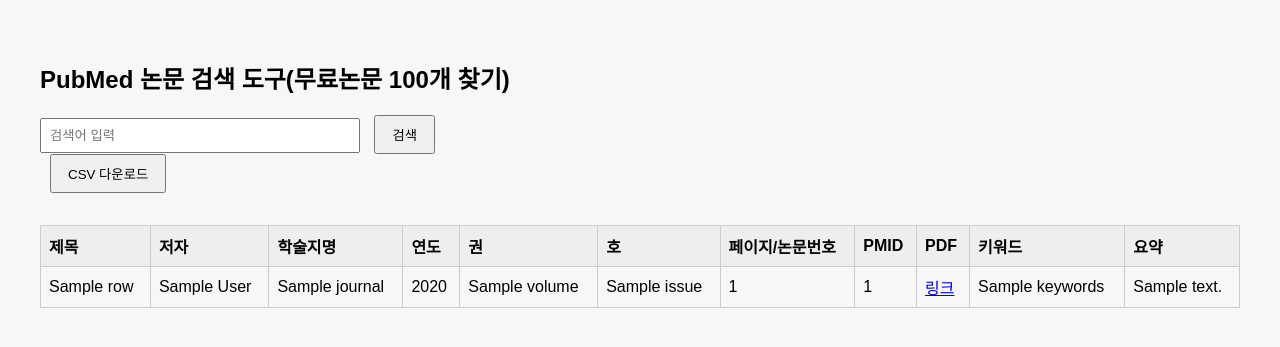
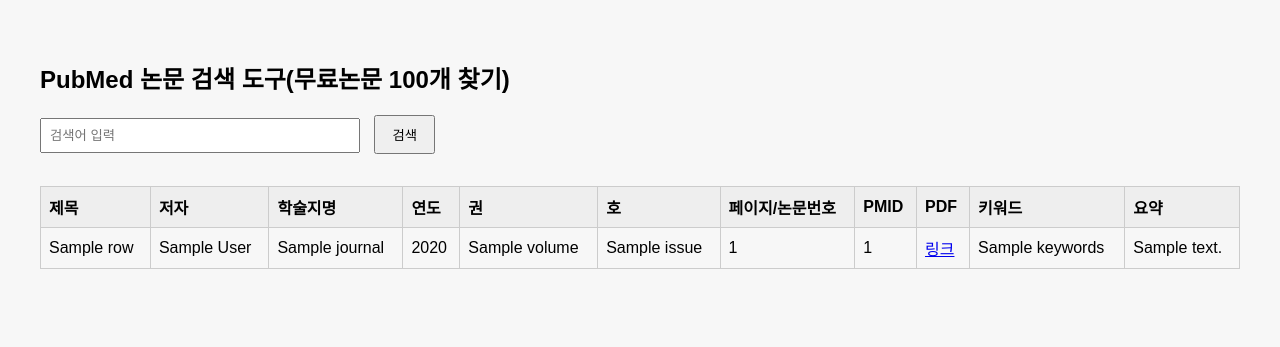
Before and after one commit to hantopic/pubmed-search1, a Flask app: template templates/index.html in a window 1280 px wide. Shown: the top 347 px of the page. Run offline with Flask 3, Linux system fonts and the light colour scheme; the template is opened without the code that fills it: most values are stand-ins (such as "Sample title", 1, 10 or a date in 2020).

Commit message:
Update index.html

```diff
--- a/templates/index.html
+++ b/templates/index.html
@@ -2,7 +2,7 @@
 <html lang="ko">
 <head>
     <meta charset="UTF-8">
-    <title>PubMed 논문 검색</title>
+    <title>PubMed 논문 검색(무료논문 100개 찾기)</title>
     <style>
         body { font-family: Arial, sans-serif; padding: 2em; background: #f7f7f7; }
         input[type=text] { width: 300px; padding: 8px; }
@@ -20,10 +20,6 @@
     </form>
 
     {% if results %}
-    <form method="post" action="/download">
-        <input type="hidden" name="csv_data" value="{{ results|tojson }}">
-        <button type="submit">CSV 다운로드</button>
-    </form>
 
     <table>
         <thead>
```
